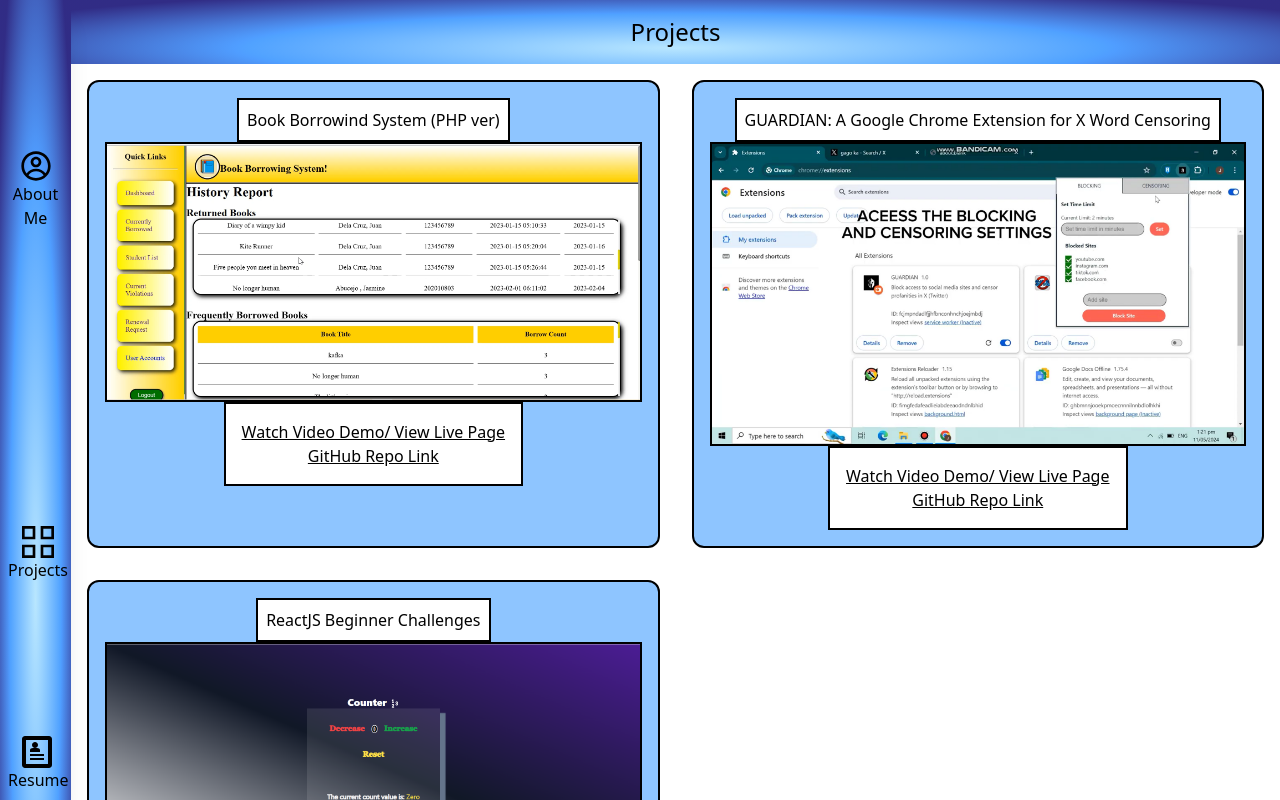
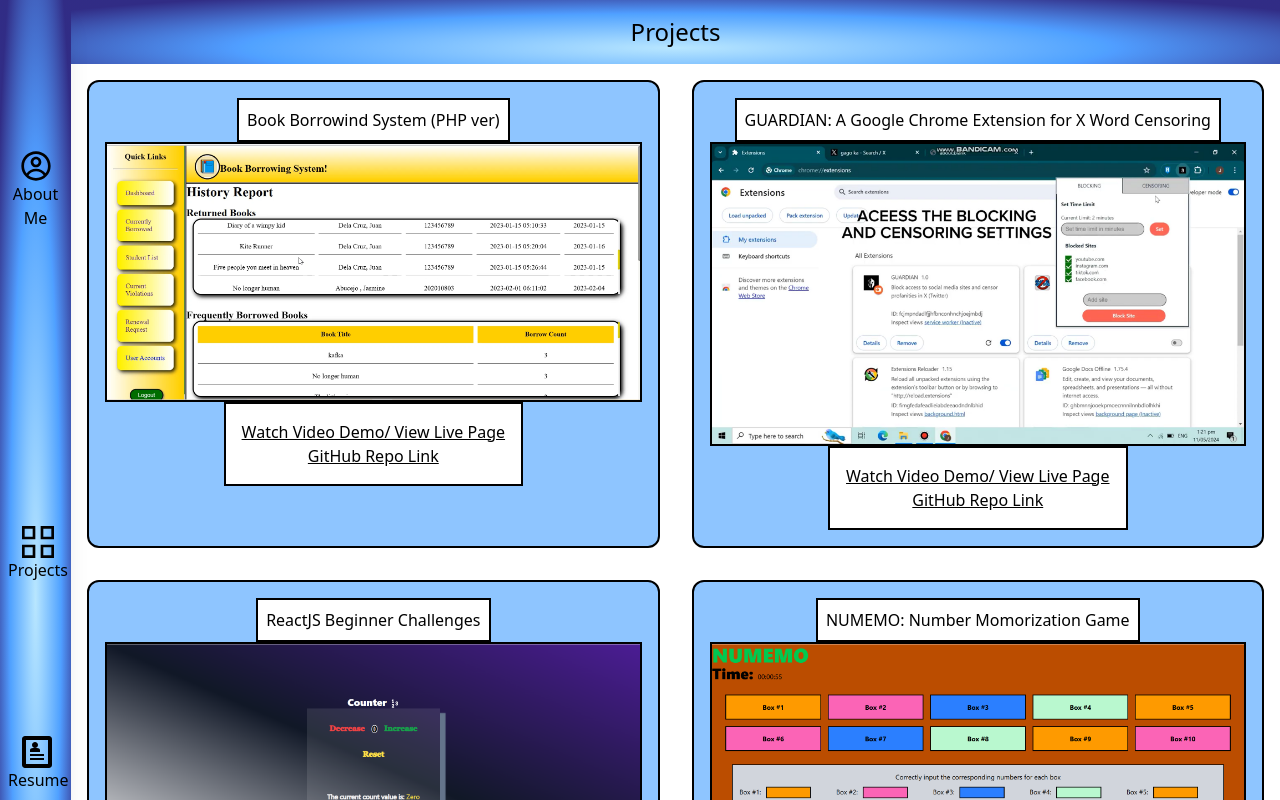
Before and after one commit to Jasmine-Abucejo/Portfolio-React-ver, a React (Vite) app: page /projects in a window 1280 px wide. Built offline with nearby package versions, Linux system fonts and the light colour scheme.

Commit message:
add project

```diff
--- a/pages/Projects.jsx
+++ b/pages/Projects.jsx
@@ -29,6 +29,12 @@
           link={"https://react-simple-challenges.netlify.app/"}
           Glink={"https://github.com/Jasmine-Abucejo/React-Practices"}
         />
+        <ProjectCard
+          title={"NUMEMO: Number Momorization Game"}
+          image={"../numemo.png"}
+          link={""}
+          Glink={"https://github.com/Jasmine-Abucejo/memorization-game"}
+        />
       </div>
     </div>
   );
--- a/pages/Resume.jsx
+++ b/pages/Resume.jsx
@@ -9,7 +9,7 @@
       <div className="flex flex-col lg:flex lg:flex-row lg:w-auto lg:h-auto">
         <div className="lg:min-w-2/3  lg:m-4 lg:border-2">
           <img
-            src="../public/Jasmine(Updated Resume).jpg"
+            src="../Jasmine(Updated Resume).jpg"
             alt=""
             className="lg:h-auto"
           />
```
Also changed, not shown: public/numemo.png (added).
